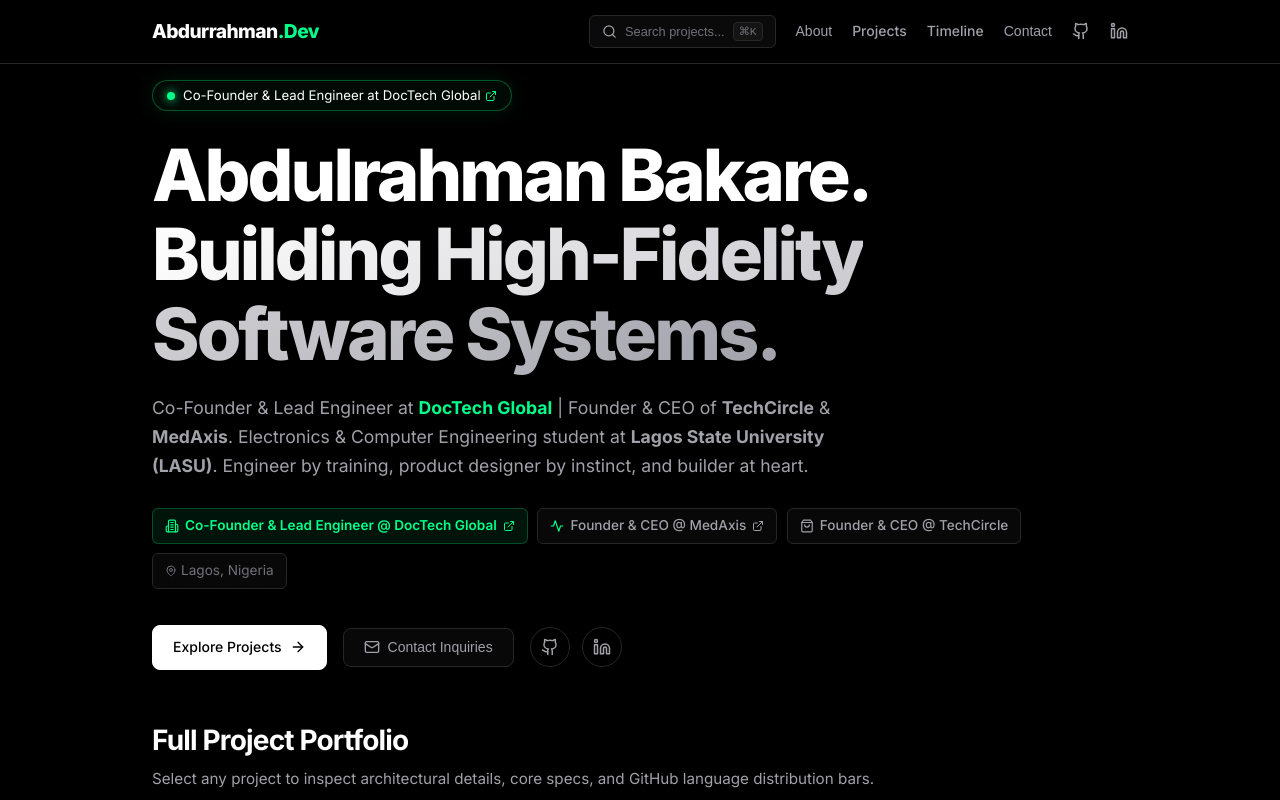
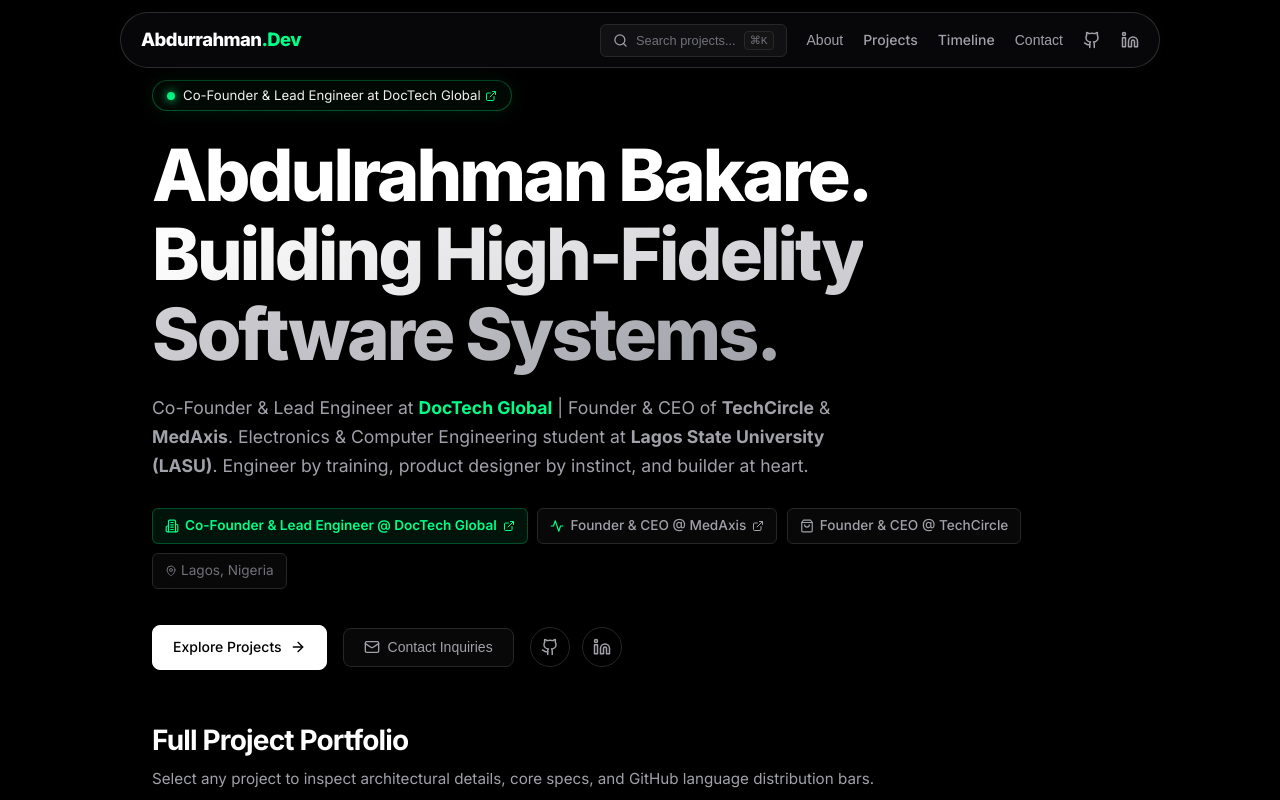
Before and after one commit to abdul-raham/portfolio, a React (Vite) app: page / in a window 1280 px wide. Shown: the top 800 px of the page. Built offline with nearby package versions, Linux system fonts and the light colour scheme.

Commit message:
feat: set MedAxis glass sidebar drawer to slide from the RIGHT

```diff
--- a/src/components/Navbar.tsx
+++ b/src/components/Navbar.tsx
@@ -14,28 +14,35 @@
   const [mobileSidebarOpen, setMobileSidebarOpen] = useState(false)
 
   return (
-    <header className="glass" style={{
+    <header style={{
       position: 'fixed',
       top: 0,
       left: 0,
       right: 0,
       zIndex: 100,
-      height: '64px',
+      padding: '0.75rem 1rem'
+    }}>
+      <div className="container" style={{ padding: 0 }}>
+        {/* Floating Pill Glass Navbar (MedAxis Style) */}
+        <div style={{
           display: 'flex',
-      alignItems: 'center'
-    }}>
-      <div className="container" style={{
-        display: 'flex',
+          height: '56px',
+          alignItems: 'center',
           justifyContent: 'space-between',
-        alignItems: 'center',
-        width: '100%'
+          borderRadius: '100px',
+          border: '1px solid rgba(255, 255, 255, 0.15)',
+          background: 'rgba(10, 10, 14, 0.75)',
+          backdropFilter: 'blur(20px)',
+          WebkitBackdropFilter: 'blur(20px)',
+          padding: '0 1.25rem',
+          boxShadow: '0 10px 30px rgba(0, 0, 0, 0.5), 0 0 15px rgba(255, 255, 255, 0.03)'
         }}>
           <motion.a
             href="#"
             initial={{ opacity: 0, x: -20 }}
             animate={{ opacity: 1, x: 0 }}
             transition={{ duration: 0.5 }}
-          style={{ fontWeight: 800, letterSpacing: '-0.03em', fontSize: '1.2rem', color: 'var(--text-primary)', textDecoration: 'none' }}
+            style={{ fontWeight: 800, letterSpacing: '-0.03em', fontSize: '1.15rem', color: '#ffffff', textDecoration: 'none' }}
           >
             Abdurrahman<span style={{ color: '#00ff88' }}>.Dev</span>
           </motion.a>
@@ -101,23 +108,25 @@
               onClick={() => setMobileSidebarOpen(true)}
               aria-label="Open Navigation Sidebar"
               style={{
-              background: 'rgba(255, 255, 255, 0.05)',
-              border: '1px solid var(--border-color)',
-              color: 'var(--text-primary)',
-              borderRadius: '8px',
-              padding: '8px',
+                background: 'rgba(255, 255, 255, 0.08)',
+                border: '1px solid rgba(255, 255, 255, 0.2)',
+                color: '#ffffff',
+                borderRadius: '100px',
+                width: '36px',
+                height: '36px',
                 display: 'flex',
                 alignItems: 'center',
                 justifyContent: 'center',
                 cursor: 'pointer'
               }}
             >
-            <Menu size={20} />
+              <Menu size={18} />
             </button>
           </div>
         </div>
+      </div>
 
-      {/* Mobile Sliding Glass Sidebar Drawer (Sliding from RIGHT) */}
+      {/* Mobile Sliding Glass Sidebar Drawer (MedAxis Style sliding from RIGHT) */}
       <AnimatePresence>
         {mobileSidebarOpen && (
           <div style={{ position: 'fixed', inset: 0, zIndex: 1000 }}>
@@ -126,31 +135,31 @@
               initial={{ opacity: 0 }}
               animate={{ opacity: 1 }}
               exit={{ opacity: 0 }}
-              transition={{ duration: 0.2 }}
+              transition={{ duration: 0.2, ease: 'easeOut' }}
               onClick={() => setMobileSidebarOpen(false)}
               style={{
                 position: 'absolute',
                 inset: 0,
-                background: 'rgba(0, 0, 0, 0.75)',
-                backdropFilter: 'blur(10px)',
-                WebkitBackdropFilter: 'blur(10px)'
+                background: 'rgba(0, 0, 0, 0.65)',
+                backdropFilter: 'blur(8px)',
+                WebkitBackdropFilter: 'blur(8px)'
               }}
             />
 
-            {/* Sliding Glass Sidebar Drawer from RIGHT */}
+            {/* MedAxis Right Drawer */}
             <motion.aside
               initial={{ x: '100%', opacity: 0.85 }}
               animate={{ x: 0, opacity: 1 }}
               exit={{ x: '100%', opacity: 0.85 }}
-              transition={{ type: 'spring', stiffness: 360, damping: 34 }}
+              transition={{ type: 'spring', stiffness: 360, damping: 34, mass: 0.9 }}
               style={{
                 position: 'absolute',
                 right: 0,
                 top: 0,
                 bottom: 0,
-                width: '290px',
+                width: '320px',
                 maxWidth: '85vw',
-                background: 'rgba(10, 10, 14, 0.92)',
+                background: 'rgba(10, 10, 14, 0.88)',
                 backdropFilter: 'blur(24px)',
                 WebkitBackdropFilter: 'blur(24px)',
                 borderLeft: '1px solid rgba(255, 255, 255, 0.15)',
@@ -162,7 +171,7 @@
               {/* Header */}
               <div style={{
                 display: 'flex',
-                height: '64px',
+                height: '68px',
                 alignItems: 'center',
                 justifyContent: 'space-between',
                 borderBottom: '1px solid rgba(255, 255, 255, 0.1)',
@@ -179,8 +188,8 @@
                     border: '1px solid rgba(255, 255, 255, 0.2)',
                     color: '#ffffff',
                     borderRadius: '50%',
-                    width: '34px',
-                    height: '34px',
+                    width: '36px',
+                    height: '36px',
                     display: 'flex',
                     alignItems: 'center',
                     justifyContent: 'center',
```
Lines whose indentation alone changed are shown as unchanged.
